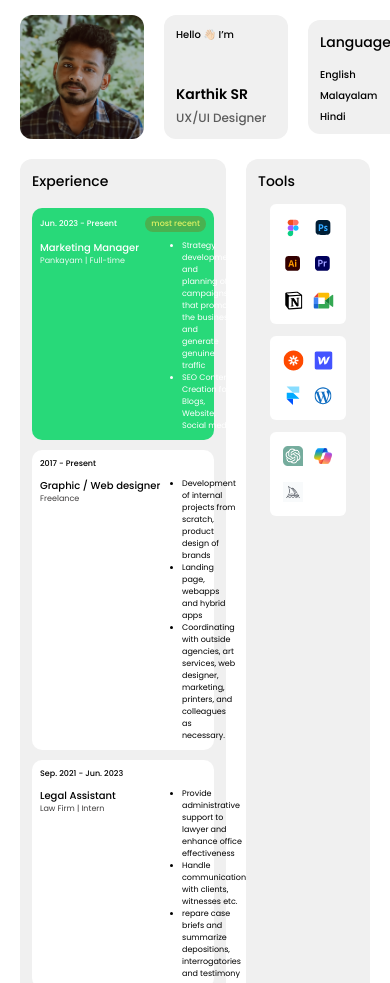
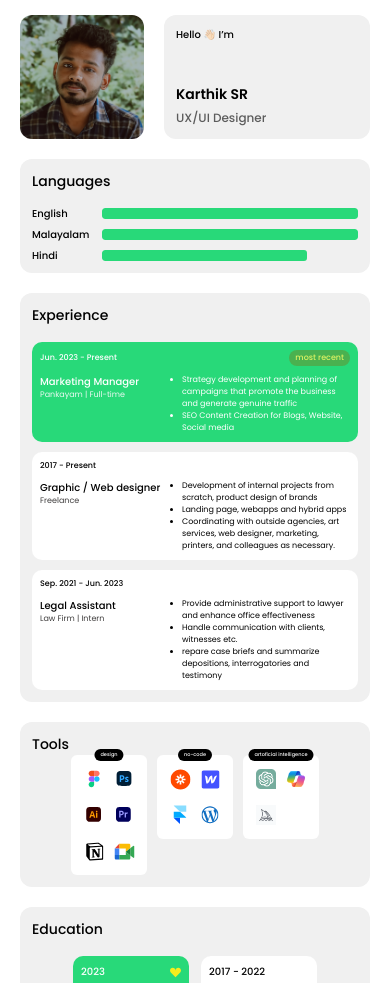
Before and after one commit to bearury/front-end-entrance-exam, a website built with Vite: page index.html in a window 390 px wide. Shown: the top 983 px of the page. Built offline with nearby package versions, Linux system fonts and the light colour scheme.

Commit message:
feat: adaptive

```diff
--- a/css/_footer.css
+++ b/css/_footer.css
@@ -122,3 +122,13 @@
   font: var(--app-font-display-xs-regular);
   word-break: break-all;
 }
+
+@media (max-width: 510px) {
+  .footer-content {
+    flex-direction: column;
+  }
+
+  .education__content-block {
+    justify-content: center;
+  }
+}
--- a/css/_header.css
+++ b/css/_header.css
@@ -1,5 +1,12 @@
 .header {
   margin-top: 15px;
+}
+
+.header-content {
+  display: flex;
+  justify-content: space-between;
+  align-items: center;
+  gap: 20px;
 }
 
 .poster {
@@ -102,9 +109,13 @@
   width: 80%;
 }
 
-.header-content {
-  display: flex;
-  justify-content: space-between;
-  align-items: center;
-  gap: 20px;
+@media (max-width: 510px) {
+  .header-content {
+    flex-wrap: wrap;
+    justify-content: center;
+  }
+
+  .greeting {
+    flex: 1 1 auto;
+  }
 }
--- a/css/_main.css
+++ b/css/_main.css
@@ -88,11 +88,13 @@
   font: var(--app-font-display-xxs-regular);
   line-height: 12px;
   list-style-type: disc !important;
-  padding-left:  10px;
+  padding-left: 10px;
 }
 
 .tools__content {
   list-style-type: none;
+  display: flex;
+  flex-direction: column;
 }
 
 .tools__item {
@@ -101,13 +103,26 @@
   margin: 12px;
   background-color: var(--app-bg-light);
   border-radius: 6px;
-
   display: grid;
   grid-template-columns: 1fr 1fr;
   justify-content: center;
   align-content: center;
+  grid-gap: 12px 6px;
+  position: relative;
+}
 
-  grid-gap: 12px 6px;
+.tools__item-title {
+  content: '';
+  position: absolute;
+  top: 0;
+  left: 50%;
+  transform: translate(-50%, -50%);
+  padding: 2px 6px;
+  border-radius: 60px;
+  background-color: var(--app-bg-dark);
+  color: var(--app-bg-light);
+  font: var(--app-font-display-3xs-medium);
+  white-space: nowrap;
 }
 
 .tools__item:last-child {
@@ -121,8 +136,26 @@
   justify-content: center;
   align-items: center;
 
-  img{
+  img {
     width: 80%;
     height: 80%;
   }
 }
+
+@media (max-width: 510px) {
+  .main-content {
+    flex-direction: column;
+  }
+
+  .tools__content {
+    flex-direction: row;
+    justify-content: center;
+    flex-wrap: wrap;
+    grid-gap: 15px 10px;
+  }
+
+  .tools__item {
+    height: fit-content;
+    margin: 0;
+  }
+}
--- a/css/variables.css
+++ b/css/variables.css
@@ -41,4 +41,10 @@
   --app-font-display-xxs-regular: 400 var(--app-font-display-xxs);
   --app-font-display-xxs-medium: 500 var(--app-font-display-xxs);
   --app-font-display-xxs-semibold: 600 var(--app-font-display-xxs);
+
+  /* 5 */
+  --app-font-display-3xs: 0.313rem var(--app-font);
+  --app-font-display-3xs-regular: 400 var(--app-font-display-3xs);
+  --app-font-display-3xs-medium: 500 var(--app-font-display-3xs);
+  --app-font-display-3xs-semibold: 600 var(--app-font-display-3xs);
 }
--- a/index.html
+++ b/index.html
@@ -15,9 +15,9 @@
   <body>
     <header class="header">
       <div class="container header-content">
-        <section class="poster">
-          <img src="poster.png" alt="poster" />
-        </section>
+        <div class="poster">
+          <img src="poster.webp" alt="poster" />
+        </div>
 
         <section class="greeting">
           <div class="greeting__phrase">Hello 👋🏻 I’m</div>
@@ -126,6 +126,7 @@
           <h3 class="tools__title">Tools</h3>
           <ul class="tools__content">
             <li class="tools__item">
+              <h4 class="tools__item-title">design</h4>
               <div class="tools__icon">
                 <svg viewBox="0 0 18 36" width="24" height="24">
                   <use href="#tools-figma"></use>
@@ -158,6 +159,7 @@
               </div>
             </li>
             <li class="tools__item">
+              <h4 class="tools__item-title">no-code</h4>
               <div class="tools__icon">
                 <svg viewBox="0 0 20 21" width="21" height="21">
                   <use href="#tools-zepier"></use>
@@ -180,6 +182,7 @@
               </div>
             </li>
             <li class="tools__item">
+              <h4 class="tools__item-title">artoficial intelligence</h4>
               <div class="tools__icon">
                 <img src="logo-chat-gpt.png" alt="icon" />
               </div>
@@ -282,7 +285,7 @@
             </div>
           </section>
           <section class="contact card">
-            <div class="contact__title">Let´s chat! I´m ready to work on excinting projects</div>
+            <h3 class="contact__title">Let´s chat! I´m ready to work on excinting projects</h3>
             <div class="contact__content">srkarthik.designscape@gmail.com</div>
           </section>
         </div>
```
Also changed, not shown: dist/poster.png (deleted), public/Vector.svg (deleted), public/poster.png (deleted), public/poster.webp (added).
